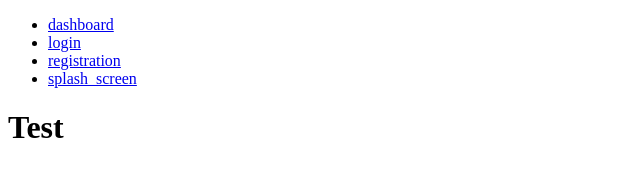
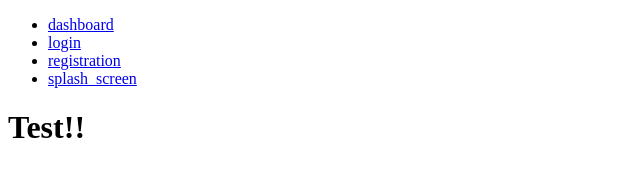
Before and after one commit to Ibrohim-dev-vue/Todo-List-Mobile-App-Design, a plain HTML site: page index.html in a window 1280 px wide. Shown: the full height of the page, 0-640 px from the left. Drawn offline with Linux system fonts and the light colour scheme.

Commit message:
Ibrohim_98

```diff
--- a/index.html
+++ b/index.html
@@ -15,7 +15,7 @@
         <li><a href="registration/index.html">registration</a></li>
         <li><a href="splash_screen/index.html">splash_screen</a></li>
     </ul>
-    <h1>Test</h1>
+    <h1>Test!!</h1>
 
 </body>
 
```
